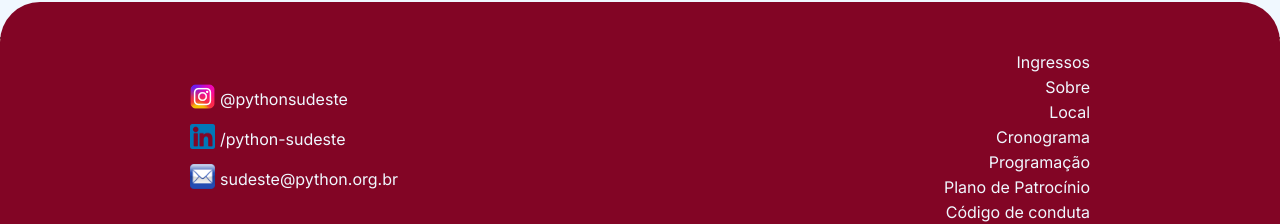
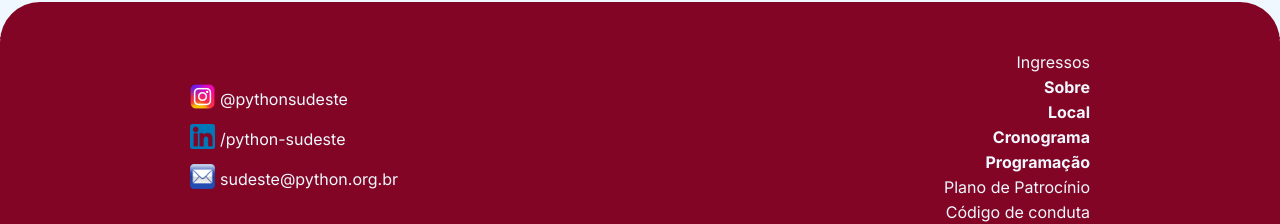
Before and after one commit to pythonsudeste/Site-PySE2026, a React (Vite) app: page / in a window 1280 px wide. Shown: the part 4885-5109 px from the top of the page. Built offline with nearby package versions, Linux system fonts and the light colour scheme.

Commit message:
Corrigindo redirecionamentos do footer

```diff
--- a/src/components/Footer.jsx
+++ b/src/components/Footer.jsx
@@ -2,6 +2,7 @@ import './styles/Footer.css'
 import email_logo from '/contatos/email-logo.png'
 import instagram_logo from '/contatos/instagram-logo.png'
 import linkedin_logo from '/contatos/linkdin-logo.png'
+import { Link } from "react-router-dom"
 import { linksTicketSaleSite } from '../Links'
 
 export default function Footer() {
@@ -24,10 +25,10 @@ export default function Footer() {
                 </div>
                 <div className="Footer_section1_rotas">
                     <a href={linksTicketSaleSite} target="_blank">Ingressos</a>
-                    <a href="/sobre">Sobre</a>
-                    <a href="/local">Local</a>
-                    <a href="/">Cronograma</a>
-                    <a href="/">Programação</a>
+                    <Link to="/sobre"><h4>Sobre</h4></Link>
+                    <Link to="/local"><h4>Local</h4></Link>
+                    <Link to="/cronograma"><h4>Cronograma</h4></Link>
+                    <Link to="/programacao"><h4>Programação</h4></Link>
                     <a href="https://www.canva.com/design/DAG2zl6Zfu8/CtUL7bmwfTUdvVBhwsZzMQ/view?utlId=hf77ce17366" target="_blank">Plano de Patrocínio</a>
                     <a href="https://github.com/pythonsudeste/codigo-de-conduta">Código de conduta</a>
                 </div>
```
